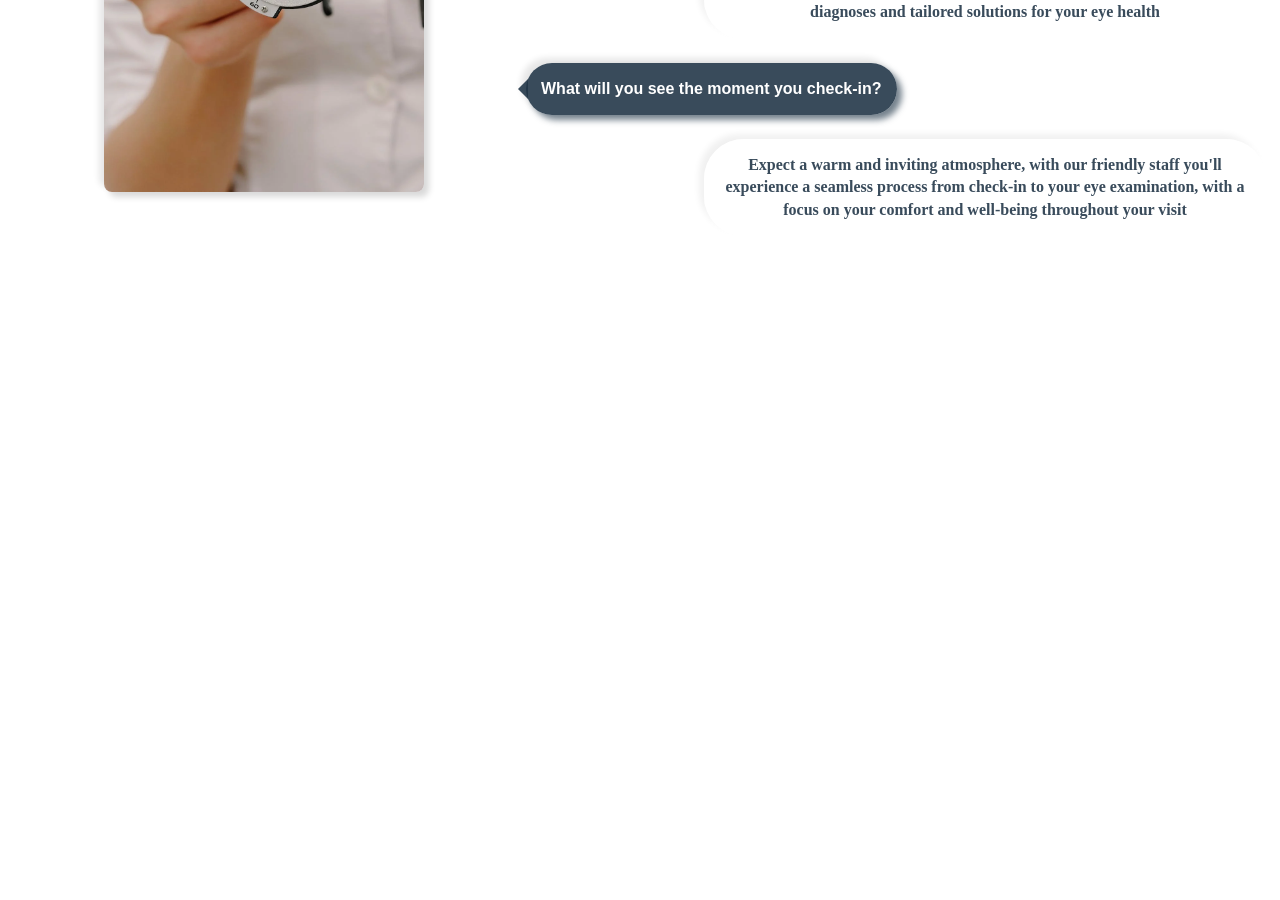
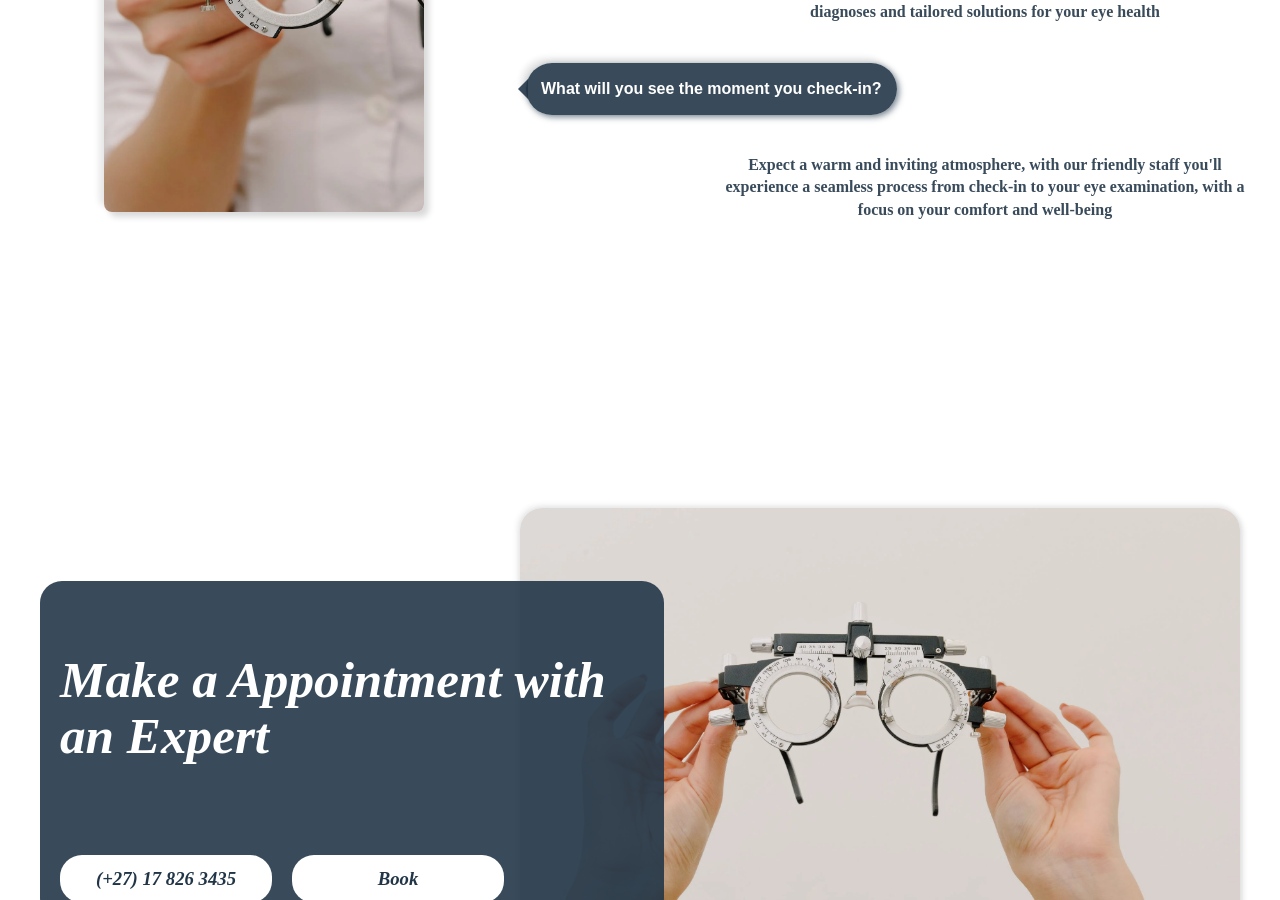
Before and after one commit to AustinMaturure/sylkamohle, a React (Vite) app in the folder sylkemohle/: page / in a window 1280 px wide. Shown: the part 1900-2800 px from the top of the page. Before the commit the page ends 2211 px from the top, so only its background shows below. Built offline with nearby package versions, Linux system fonts and the light colour scheme; a web font is replaced by a local one.

Commit message:
added contact section, minor design tweaks

```diff
--- a/sylkemohle/src/Hero.css
+++ b/sylkemohle/src/Hero.css
@@ -115,6 +115,8 @@
   background-color: rgba(255, 255, 255, .15);
   z-index: 2;
   overflow: hidden;
+ border-top-right-radius: 22px;
+ border-top-left-radius: 22px;
 }
 
 .offer::before {
@@ -204,15 +206,16 @@ text-align: left;
   position: relative;
   min-height: 100vh;
   background-color: rgba(255, 255, 255, 0.863);
-  border-top-right-radius: 22px;
-  border-top-left-radius: 22px;
+border-radius: 22px;
   color: #388AD2;
+
 
 }
 .about-div{
   display: grid;
   grid-template-columns: 40% 60%;
   margin-top: 2rem;
+
 }
 .about-image{
   height: 30rem;
@@ -239,6 +242,7 @@ text-align: left;
   flex-direction: column;
   align-items: baseline;
   padding: 4px;
+  margin-bottom: 40px;
   gap: 4px;
 }
 .about-qa-head{
@@ -249,7 +253,7 @@ text-align: left;
   max-width: 50%;
   margin-left: 10rem;
   overflow: visible;
-  box-shadow:  5px 5px 6px #2135479e,
+  box-shadow:  2px 2px 6px #2135479e,
                -5px -5px 6px #e7e7e7;
   font-weight: bold;
   justify-self: right;
@@ -260,8 +264,7 @@ text-align: left;
 .about-qa-rep{
   background-color:rgba(255, 255, 255, 0.934) ;
   color: #213547e3;
-  box-shadow:  5px 5px 6px #ffffff,
-               -5px -5px 6px #f1f1f1;
+
   line-height: 1.3em;
   border-radius: 22px;
   padding: 12px;
@@ -271,8 +274,8 @@ text-align: left;
 }
 
 @keyframes slide{
-  0% {transform: translateY(100%);}
-  100% {transform: translateY(0%);}
+  0% {transform: scale(0%);}
+  100% {transform: scale(100%);}
 }
 
 /* Common styles for text bubbles */
@@ -324,3 +327,86 @@ text-align: left;
   border-color: transparent rgb(255, 255, 255) transparent transparent;
   transform: scaleX(-1); /* Adjust color as needed */
 }
+
+.contact-us {
+  height: 100vh;
+  border-top-right-radius: 20px;
+  border-top-left-radius: 20px;
+  padding: 40px;
+  align-items: center;
+  position: relative;
+  z-index: 3;
+  display: grid;
+  grid-template-columns: 40% 60%;
+}
+.contact-image-ctn{
+  align-self: center;
+}
+.contact-image{
+  max-width: 100%;
+  border-radius: 22px;
+  align-self: center;
+  box-shadow:  2px 2px 6px #d9d9d9,
+  -2px -2px 6px #e7e7e7;
+
+}
+
+.c-info{
+  display: flex;
+}
+
+.contact-text{
+  background-color: #213547e3;
+  min-width: 130%;position: relative;
+  z-index: 3;
+  font-family: 'satoshi';
+  border-radius: 22px;
+
+}
+.cta-contact{
+  text-align: left;
+  padding: 20px;
+  font-weight: 700;
+  color: rgb(255, 255, 255);
+}
+.call-contact{
+  background-color: rgb(255, 255, 255);
+  width: 12rem;
+  margin-left: 20px;
+  padding: 10px;
+  border-radius: 22px;
+}
+
+.footer{
+  min-height: 16rem;
+  background-color: rgb(255, 255, 255);
+  position: relative;
+  font-family: 'satoshi';
+  z-index: 3;
+  display: grid;
+  grid-template-columns: 33% 33% 33%;
+  align-items: center;
+  border-top-right-radius: 22px;
+  border-top-left-radius: 22px;
+}
+
+.foot-contact{
+  display: flex;
+  flex-direction: column;
+  align-items: baseline;
+  gap: 10px;
+  margin-left: 20px;
+}
+
+.foot-contact h3{
+  margin: 0px;
+}
+.logo{
+  font-weight: 900;
+  margin: 0px;
+  font-size: 2rem;
+}
+
+.ocu-optometrist{
+  margin: 0px;
+}
--- a/sylkemohle/src/Hero.jsx
+++ b/sylkemohle/src/Hero.jsx
@@ -119,12 +119,55 @@ function Hero() {
     What will you see the moment you check-in?
   </h1>
   <h3 className='about-qa-rep text-bubble right-triangle'>
-  Expect a warm and inviting atmosphere, with our friendly staff you'll experience a seamless process from check-in to your eye examination, with a focus on your comfort and well-being throughout your visit
+  Expect a warm and inviting atmosphere, with our friendly staff you'll experience a seamless process from check-in to your eye examination, with a focus on your comfort and well-being
   </h3>
           </div>
 
 
         </div>
+      </section>
+
+      <section className='contact-us'>
+
+        <address className="contact-text">
+          <h1 className='cta-contact'>Make a Appointment with an Expert</h1>
+          <div className="c-info">
+              <h3 className='call-contact' href="tel:+27178263435">(+27) 17 826 3435</h3>
+          <h3 className='call-contact' href="sylka@interkom.co.za">Book</h3>
+          </div>
+
+        </address>
+        <div className="contact-image-cnt">
+          <img className='contact-image' src="../assets/pexels-photo-5715892.webp" alt="" srcset="" />
+
+        </div>
+
+
+      </section>
+      <section className='footer'>
+        <div ><h1 className='logo'>
+          Sylka Mölhe</h1>
+          <p className='ocu-optometrist'>optomtree</p><p className='ocu-optometrist'>optometrist</p></div>
+
+        <div className="map">
+          <iframe
+      title="Google Map"
+      src="https://www.google.com/maps/embed?pb=!1m18!1m12!1m3!1d3554.775158543744!2d30.801239174004895!3d-27.005661376591878!2m3!1f0!2f0!3f0!3m2!1i1024!2i768!4f13.1!3m3!1m2!1s0x1eeee5a9be8b9cb7%3A0xa277efcd410b0890!2sSykla%20M%C3%B6hle!5e0!3m2!1sen!2sza!4v1705502982045!5m2!1sen!2sza"
+      width="400"
+      height="200"
+      style={{ border: '2px solid #213547', borderRadius:"22px" }}
+      allowFullScreen=""
+      loading="lazy"
+      referrerPolicy="no-referrer-when-downgrade"
+    ></iframe>
+        </div>
+        <adress className="foot-contact">
+          <h3 className='call-whatsapp'> (+27) 82 775 1649</h3>
+        <h3 className='foot-call-contact'>(+27) 17 826 3435</h3>
+        <h3>
+3 Alfa Bldg, 11a Retief St Piet Retief 2380</h3>
+
+        </adress>
       </section>
       </section>
 
--- a/sylkemohle/src/Navbar.jsx
+++ b/sylkemohle/src/Navbar.jsx
@@ -4,7 +4,7 @@ export default function Navbar(){
     return(
         <div>
   <nav className="navbar">
-    <h2 className="logo-header">SYLKA MOHLE</h2>
+    <h2 className="logo-header">SYLKA MöHLE</h2>
 
     <ul className="nav-links">
       <li><a href="#services">Services</a></li>
```
Also changed, not shown: sylkemohle/assets/pexels-photo-5715892.png (added).
